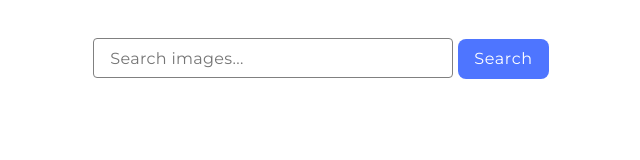
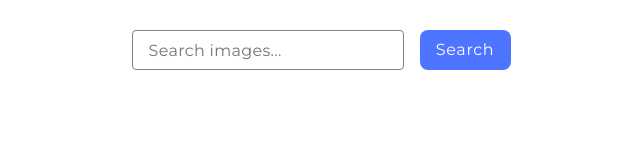
Before and after one commit to nksenechkav/goit-js-hw-11, a website built with Vite: page src/index.html in a window 1280 px wide. Shown: the top 160 px of the page, without its empty margins (379-1019 px from the left). Built offline with nearby package versions, Linux system fonts and the light colour scheme.

Commit message:
add fix in all project

```diff
--- a/src/css/styles.css
+++ b/src/css/styles.css
@@ -38,12 +38,15 @@ body {
   align-items: center;
 }
 
-.user-form {
-  margin-top: 30px;
-  margin-bottom: 30px;
+.search-form {
+  padding-top: 30px;
+  display: flex;
+  gap: 16px;
+  align-items: center;
 }
 
 .gallery {
+  padding-top: 30px;
   display: flex;
   flex-wrap: wrap;
   gap: 24px;
@@ -71,8 +74,9 @@ li {
   transition-timing-function: cubic-bezier(0.4, 0, 0.2, 1);
 }
 
-.gallery-image:hover {
-  border: 1px solid blue;
+.gallery-item:hover {
+  transform: scale(1.1);
+  box-shadow: 0 0 5px rgba(0, 0, 0, 0.3);
 }
 
 .modal-img {
@@ -80,7 +84,7 @@ li {
   height: 640px;
 }
 
-button {
+.search-button {
   font-family: Montserrat;
   font-size: 16px;
   font-weight: 500;
@@ -89,21 +93,20 @@ button {
   padding: 8px 16px;
   border-radius: 8px;
   background-color: #4e75ff;
-  margin-top: 8px;
   color: #fff;
   border: none;
+  width: 91px;
+  height: 40px;
   cursor: pointer;
 }
 
-button:hover {
+.search-button:hover {
   background: #6c8cff;
 }
 
-input {
-  width: 360px;
+.form-input {
+  width: 272px;
   height: 40px;
-  margin-top: 8px;
-  margin-bottom: 8px;
   border-radius: 4px;
   border: 1px solid #808080;
   color: #2e2f42;
@@ -113,7 +116,7 @@ input {
   padding-left: 16px;
 }
 
-input:hover {
+.form-input:hover {
   border: 1px solid #000;
 }
 
--- a/src/index.html
+++ b/src/index.html
@@ -12,7 +12,7 @@
   </head>
   <body>
     <div class="container">
-      <form class="user-form">
+      <form class="search-form">
         <input
           type="text"
           class="form-input"
@@ -20,7 +20,7 @@
           name="input"
           required
         />
-        <button type="submit" class="form-button">Search</button>
+        <button type="submit" class="search-button">Search</button>
       </form>
 
       <div class="loader hidden"></div>
--- a/src/js/addMarkup.js
+++ b/src/js/addMarkup.js
@@ -8,7 +8,6 @@ export function addMarkup(image) {
             />
           </a>
           <div class="modal-text">
-
               <div class="modal-element"><p>Likes</p><span>${image.likes}</span></div>
               <div class="modal-element"><p>Views</p><span>${image.views}</span></div>
               <div class="modal-element"><p>Comments</p><span>${image.comments}</span></div>
--- a/src/js/fetch.js
+++ b/src/js/fetchImage.js
@@ -1,5 +1,5 @@
 export function fetchImg(input) {
-    const API_KEY = '42220995-e7901b62efa710cae16c4a0a7';
+    const API_KEY = '42271393-ceafa19bde7d0a63fb15d5d6f';
     const BASE_URL = 'https://pixabay.com/api/';
     const parameters = `q=${input}&image_type=photo&orientation=horizontal&safesearch=true`;
     const URL = `${BASE_URL}?key=${API_KEY}&${parameters}`;
--- a/src/js/refs.js
+++ b/src/js/refs.js
@@ -1,7 +1,7 @@
 export const refs = {
-  form: document.querySelector('.user-form'),
+  form: document.querySelector('.search-form'),
   formInput: document.querySelector('.form-input'),
-  btn: document.querySelector('.form-button'),
+  btn: document.querySelector('.search-button'),
   galleryList: document.querySelector('.gallery'),
   container: document.querySelector('.container'),
   loader: document.querySelector('.loader'),
```
Also changed, not shown: src/js/onFormSubmit.js (+6 -3 lines), src/js/createGallery.js (renamed from src/js/makeGallery.js).
